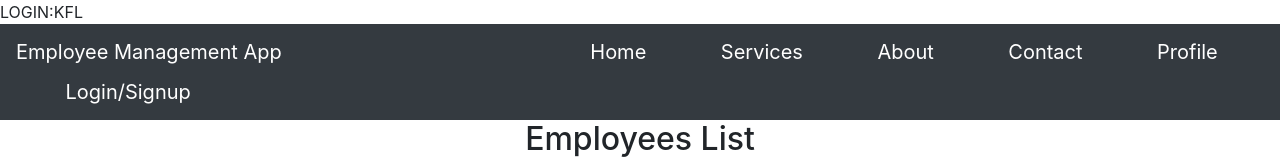
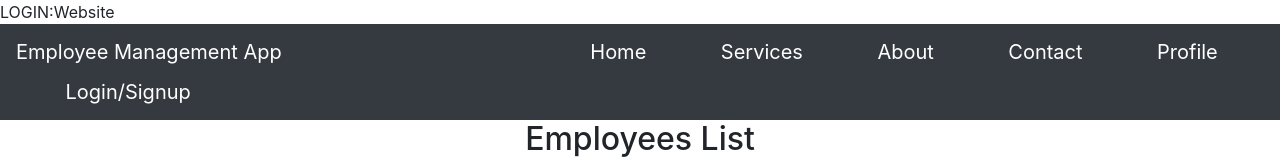
Before and after one commit to ssrimannarayana/Employee_React, a React (Create React App) app: page / in a window 1280 px wide. Shown: the top 164 px of the page. Built offline with nearby package versions, Linux system fonts and the light colour scheme; no server answers.

Commit message:
name changed

```diff
--- a/src/App.js
+++ b/src/App.js
@@ -19,7 +19,7 @@ function App() {
   return (
     <div>
         <Router>
-              <HeaderComponent name="KFL"/>
+              <HeaderComponent name="Website"/>
                 <div className="container">
                     <Switch>
                           <Route path = "/" exact component = {ListEmployeeComponent}></Route>
```
